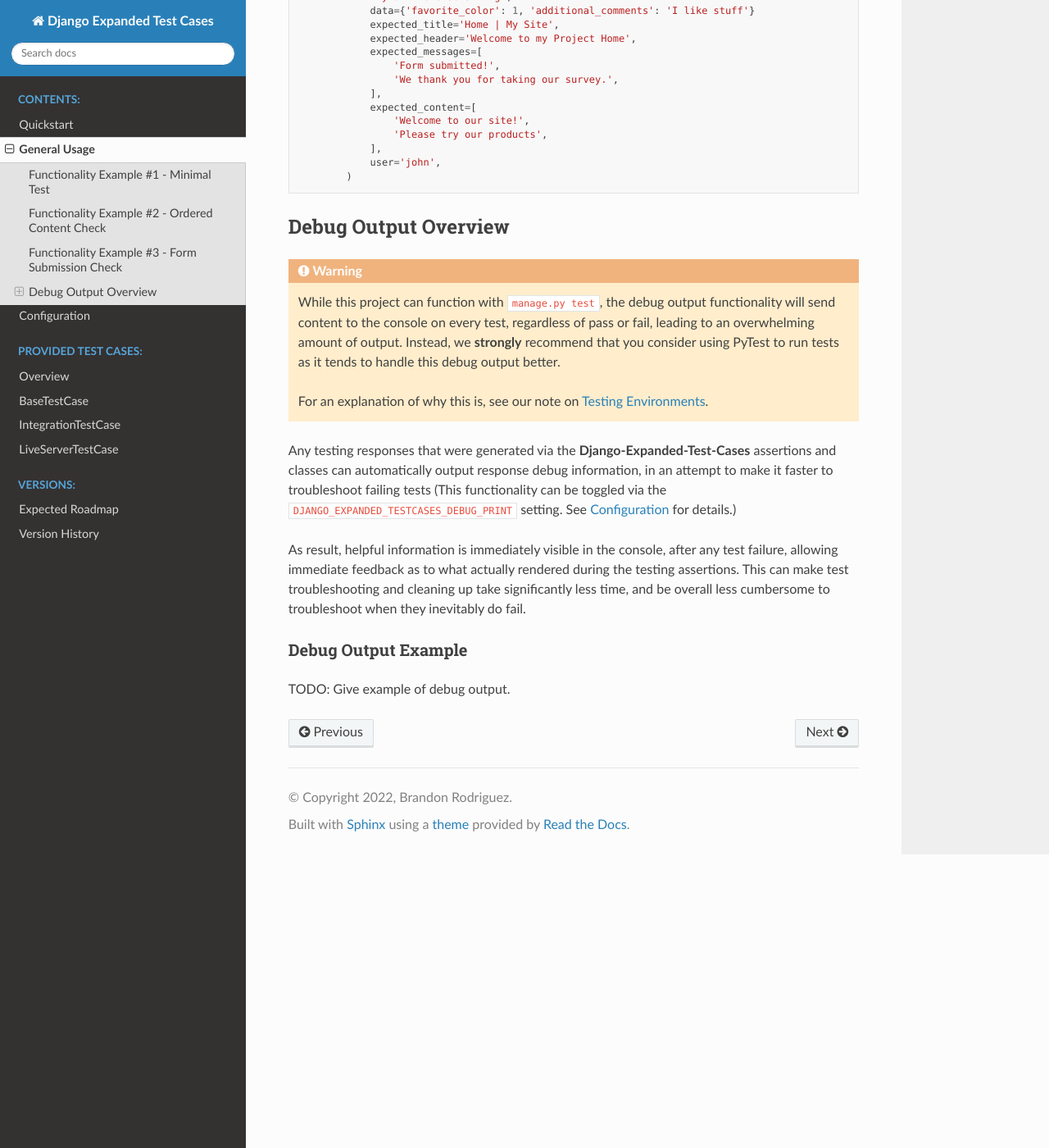
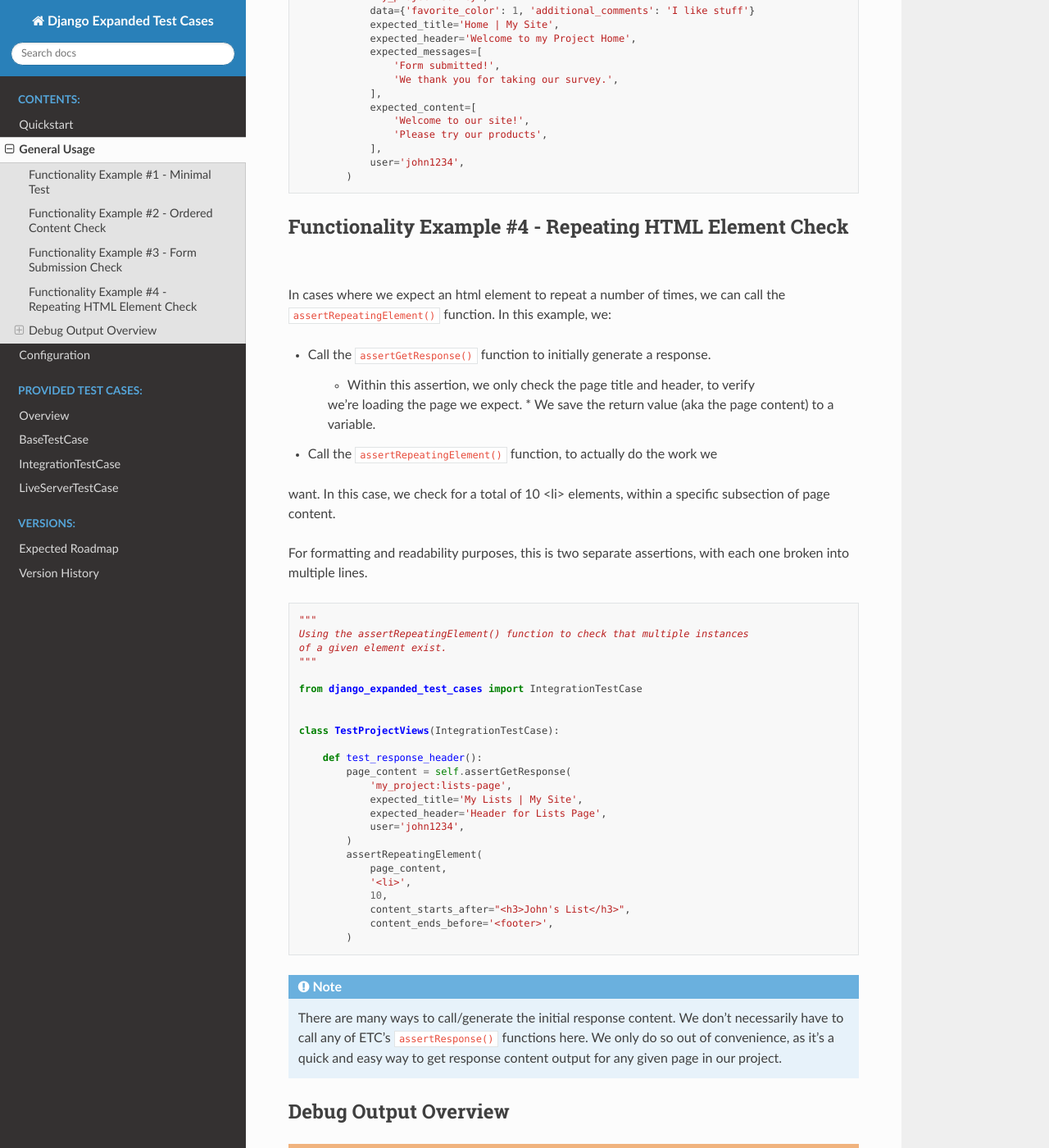
Before and after one commit to brodriguez8774/django-expanded-test-cases, a Sphinx documentation site: the page built from docs/source/general_usage.rst, in a window 1280 px wide and 1400 px high, scrolled down 3198 px. Shown: the whole window at 82% size. Built offline with Sphinx 7.4.7 and the Read the Docs theme 2.0.0, drawn with Linux system fonts in a browser that asks for light colours; some of the changed text lies outside the part shown.

Commit message:
Update project docs for new assertRepeatingElement function

```diff
--- a/docs/source/general_usage.rst
+++ b/docs/source/general_usage.rst
@@ -41,7 +41,7 @@ In standard Python code, this may look roughly like:
     class TestProjectViews(TestCase):
 
         def test_response_header():
-            user = get_user_model().objects.get(username='john')
+            user = get_user_model().objects.get(username='john1234')
             self.client.force_login(user)
             url = reverse('my-url-reverse-string', args=(url_args,))
             response = self.client.get(url, follow=True)
@@ -64,7 +64,7 @@ Alternatively, using the **Django-Expanded-Test-Cases** package, we can use the
     class TestProjectViews(IntegrationTestCase):
 
         def test_response_header():
-            self.client.force_login(self.get_user('john'))
+            self.client.force_login(self.get_user('john1234'))
             url = reverse('my-url-reverse-string', args=(url_args,))
             response = self.client.get(url, follow=True)
             self.assertPageHeader(response, 'Expected H1 Value')
@@ -82,7 +82,7 @@ then use the ``assertResponse()`` check to simplify this even further:
     class TestProjectViews(IntegrationTestCase):
 
         def test_response_header():
-            self.test_user = self.get_user('john')
+            self.test_user = self.get_user('john1234')
             self.assertResponse('my-url-reverse-string', url_args, expected_header='Expected H1 Value')
 
 
@@ -110,9 +110,11 @@ This is a more complicated example than above. Here, we:
 * Log in with a specific testing user.
 * Generate the reverse of a given url string.
 * Fetch a response at the url.
-* Check the response for a set of page content, expected to be in a specific order.
+* Check the response for a set of page content, expected to be in a specific
+  order.
 
-For formatting and readability purposes, this is a single assertion that's broken into multiple lines.
+For formatting and readability purposes, this is a single assertion that's
+broken into multiple lines.
 
 
 .. code:: python
@@ -126,7 +128,7 @@ For formatting and readability purposes, this is a single assertion that's broke
 
         def test_page_contents():
             self.assertGetResponse(
-                'my-url-reverse-string',
+                'my_project:todo-list',
                 expected_content=[
                     'TODO List',
                     '<ul>',
@@ -137,18 +139,20 @@ For formatting and readability purposes, this is a single assertion that's broke
                     '<li><p>Have dinner</p></li>',
                     '</ul>',
                 ],
-                user='john',
+                user='john1234',
             )
 
 
 Functionality Example #3 - Form Submission Check
 ================================================
 
-We can also test POST responses, to check that a page handles data submission as expected. In this example, we:
+We can also test POST responses, to check that a page handles data submission as
+expected. In this example, we:
 
 * Log in with a specific testing user.
 * Generate the reverse of a given url string.
-* Fetch a response at the url, after providing mock form data as part of a POST request.
+* Fetch a response at the url, after providing mock form data as part of a POST
+  request.
 * Check the rendered page response for:
 
     * A page title, to ensure we're at the page we expect.
@@ -156,7 +160,8 @@ We can also test POST responses, to check that a page handles data submission as
     * Context page messages that we expect to return on form submission success.
     * A few content strings we expect to see on the page.
 
-For formatting and readability purposes, this is a single assertion that's broken into multiple lines.
+For formatting and readability purposes, this is a single assertion that's
+broken into multiple lines.
 
 
 .. code:: python
@@ -170,7 +175,7 @@ For formatting and readability purposes, this is a single assertion that's broke
 
         def test_form_submission():
             self.assertPostResponse(
-                'my-url-reverse-string',
+                'my_project:survey',
                 data={'favorite_color': 1, 'additional_comments': 'I like stuff'}
                 expected_title='Home | My Site',
                 expected_header='Welcome to my Project Home',
@@ -182,8 +187,65 @@ For formatting and readability purposes, this is a single assertion that's broke
                     'Welcome to our site!',
                     'Please try our products',
                 ],
-                user='john',
+                user='john1234',
             )
+
+
+Functionality Example #4 - Repeating HTML Element Check
+=======================================================
+
+In cases where we expect an html element to repeat a number of times, we can
+call the ``assertRepeatingElement()`` function. In this example, we:
+
+* Call the ``assertGetResponse()`` function to initially generate a response.
+
+    * Within this assertion, we only check the page title and header, to verify
+    we're loading the page we expect.
+    * We save the return value (aka the page content) to a variable.
+
+* Call the ``assertRepeatingElement()`` function, to actually do the work we
+want. In this case, we check for a total of 10 <li> elements, within a specific
+subsection of page content.
+
+
+For formatting and readability purposes, this is two separate assertions, with
+each one broken into multiple lines.
+
+
+.. code:: python
+
+    """
+    Using the assertRepeatingElement() function to check that multiple instances
+    of a given element exist.
+    """
+
+    from django_expanded_test_cases import IntegrationTestCase
+
+
+    class TestProjectViews(IntegrationTestCase):
+
+        def test_response_header():
+            page_content = self.assertGetResponse(
+                'my_project:lists-page',
+                expected_title='My Lists | My Site',
+                expected_header='Header for Lists Page',
+                user='john1234',
+            )
+            assertRepeatingElement(
+                page_content,
+                '<li>',
+                10,
+                content_starts_after="<h3>John's List</h3>",
+                content_ends_before='<footer>',
+            )
+
+
+.. note::
+    There are many ways to call/generate the initial response content. We don't
+    necessarily have to call any of ETC's ``assertResponse()`` functions here.
+    We only do so out of convenience, as it's a quick and easy way to get
+    response content output for any given page in our project.
+
 
 Debug Output Overview
 =====================
@@ -193,7 +255,7 @@ Debug Output Overview
     While this project can function with ``manage.py test``, the debug output
     functionality will send content to the console on every test, regardless of
     pass or fail, leading to an overwhelming amount of output. Instead, we
-    **strongly** recommend that you consider using PyTest to run tests as
+    **strongly** recommend that you consider using PyTest to run tests, as
     it tends to handle this debug output better.
 
     For an explanation of why this is, see our note on
```
Also changed, not shown: docs/source/test_cases/integration_test_case.rst (+28 -2 lines), 1 other file.
